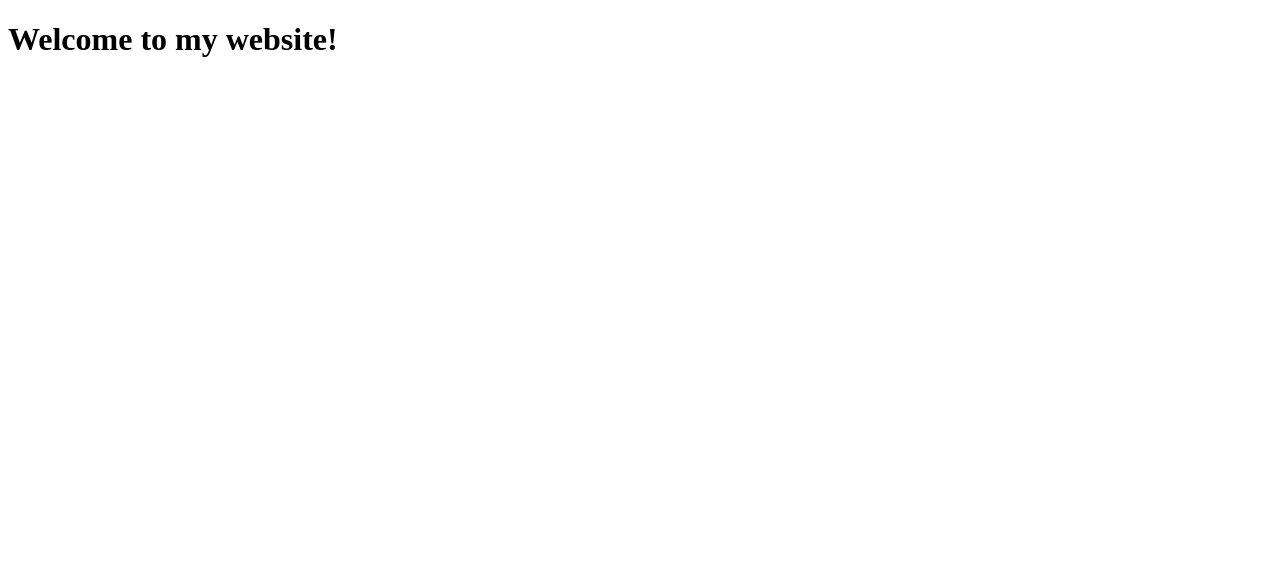
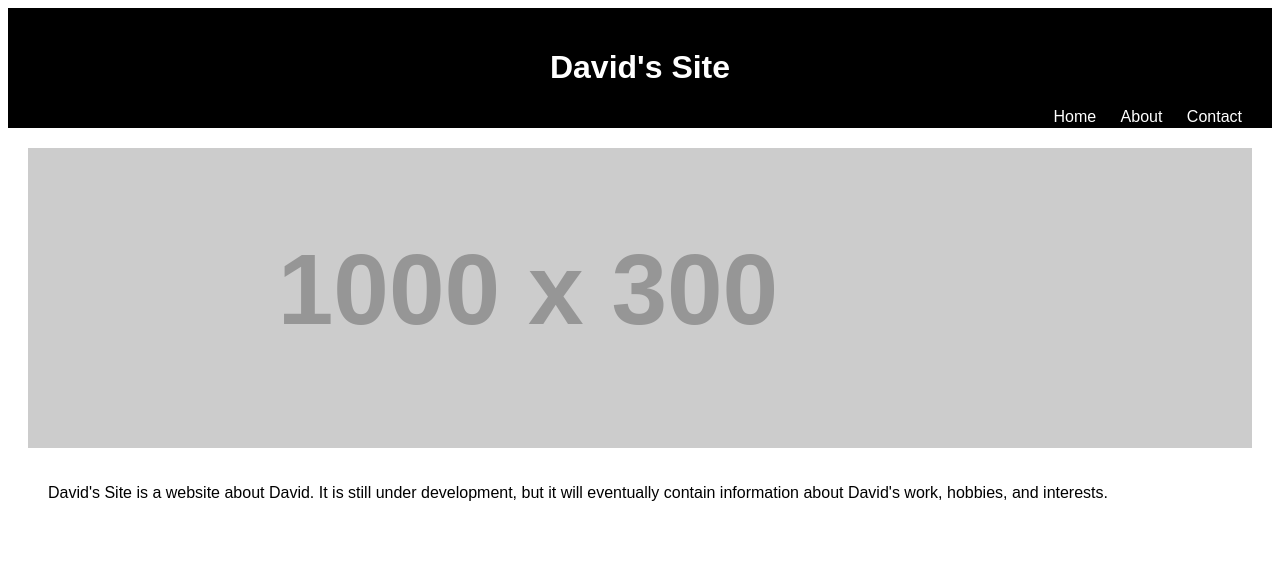
Before and after one commit to dgrnlyAD/app, a plain HTML site: page index.html in a window 1280 px wide. Drawn offline with Linux system fonts and the light colour scheme; placeholder pictures from the web are drawn by us.

Commit message:
Update index.html

```diff
--- a/index.html
+++ b/index.html
@@ -2,13 +2,63 @@
 <html>
 <head>
   <meta name="viewport" content="width=device-width, initial-scale=1.0">
+  <title>David's Site</title>
   <style>
     body {
       background-color: white;
+      font-family: sans-serif;
+    }
+
+    header {
+      background-color: #000;
+      padding: 20px;
+    }
+
+    h1 {
+      color: white;
+      text-align: center;
+    }
+
+    nav {
+      float: right;
+    }
+
+    nav a {
+      color: white;
+      text-decoration: none;
+      padding: 10px;
+    }
+
+    main {
+      padding: 20px;
+    }
+
+    .hero-image {
+      width: 100%;
+      height: 300px;
+      background-image: url('https://placehold.it/1000x300');
+    }
+
+    .site-description {
+      padding: 20px;
     }
   </style>
 </head>
 <body>
-  <h1>Welcome to my website!</h1>
+  <header>
+    <h1>David's Site</h1>
+    <nav>
+      <a href="#">Home</a>
+      <a href="#">About</a>
+      <a href="#">Contact</a>
+    </nav>
+  </header>
+
+  <main>
+    <div class="hero-image"></div>
+    <div class="site-description">
+      <p>David's Site is a website about David. It is still under development, but it will eventually contain information about David's work, hobbies, and interests.</p>
+    </div>
+  </main>
 </body>
 </html>
```
